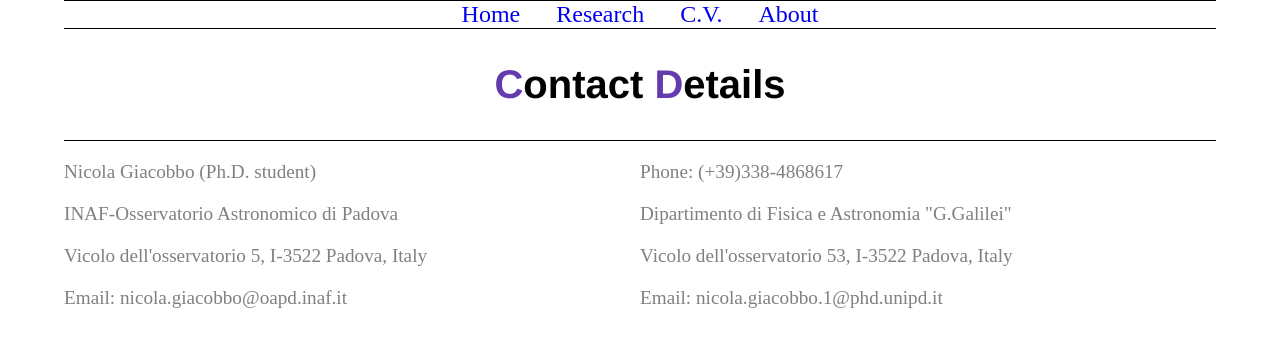
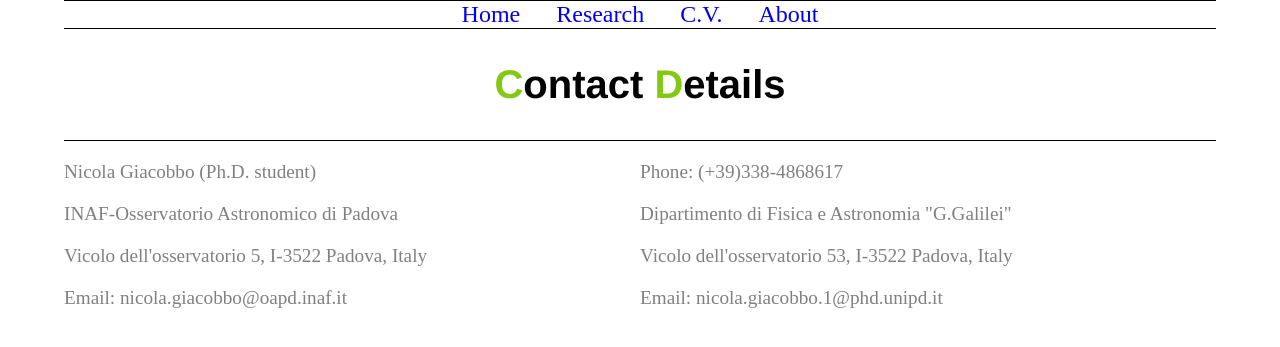
Before and after one commit to GiacobboNicola/giacobbonicola.github.io, a Jekyll site: the page files/contact.html, which Jekyll copies as it is, in a window 1280 px wide. Shown: the top 347 px of the page. Built offline with Jekyll 4.4.1, drawn with Linux system fonts in a browser that asks for light colours.

Commit message:
contact page fixed

```diff
--- a/css/contact.css
+++ b/css/contact.css
@@ -23,7 +23,7 @@
 
   /* add hover behaviour */
   .mainmenu a:hover {
-      background-color: rgb(100, 59, 172);
+      background-color: rgb(131, 201, 19);
       color: white;
   }
 
@@ -41,7 +41,7 @@
   h1 {
     font-size: 3.5em;
     font-family:'Helvetica', 'Arial', 'Sans-Serif';
-    color: rgb(100, 59, 172);
+    color: rgb(131, 201, 19);
   }
 
   h2 {
@@ -69,5 +69,5 @@
 }
 
 .y{
-  color: rgb(100, 59, 172);
+  color: rgb(131, 201, 19);
 }
```
